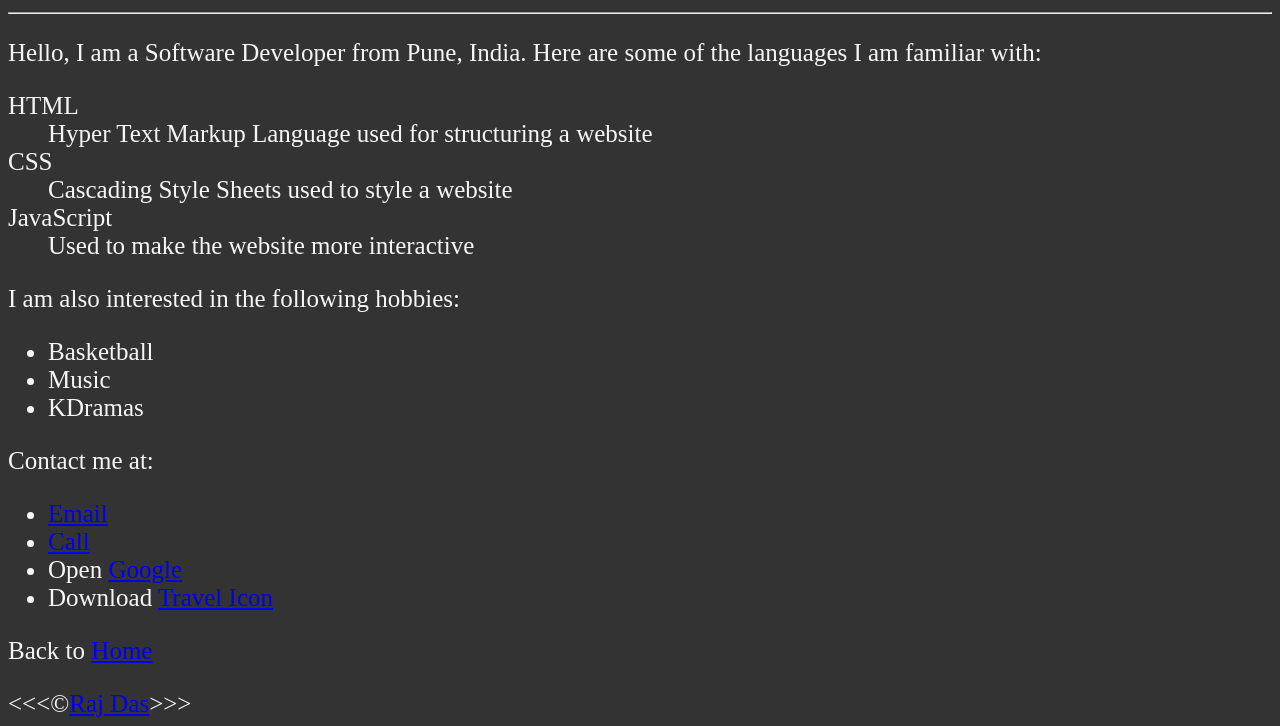
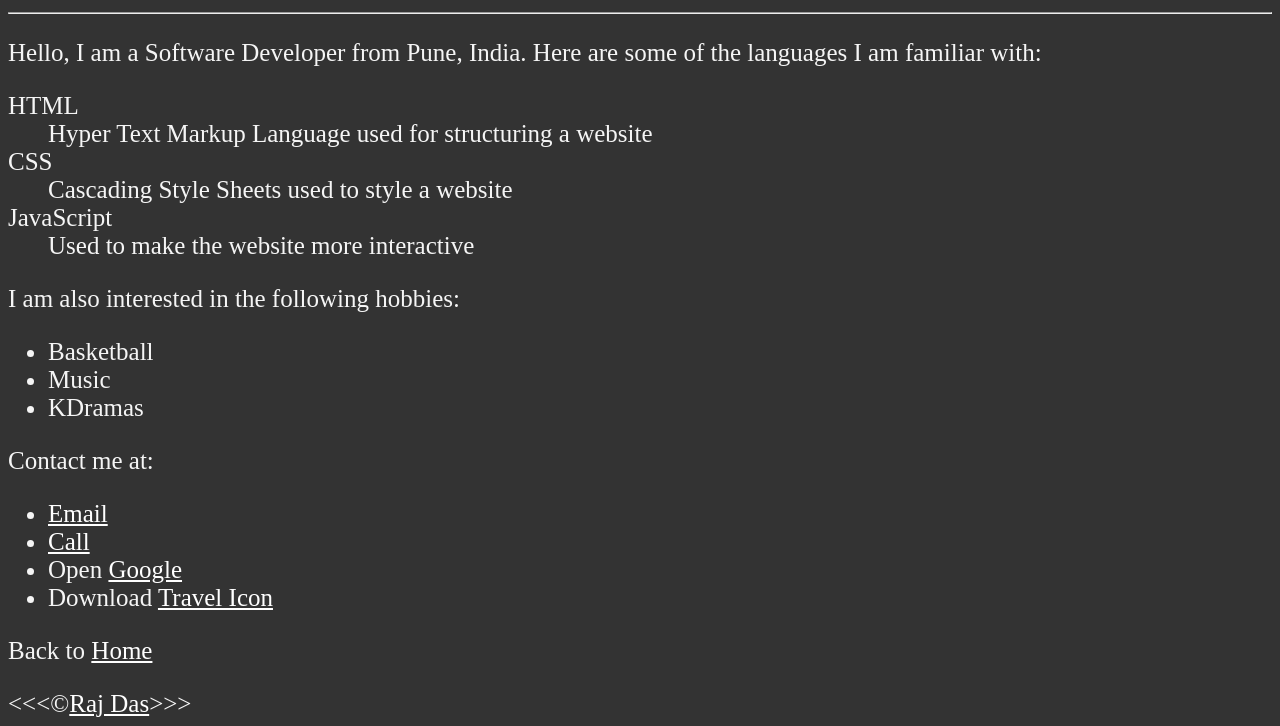
Before and after one commit to analyst-rjd/Web-Development-Projects, a plain HTML site: page HTML /about.html in a window 1280 px wide. Shown: the part 113-839 px from the top of the page. Drawn offline with Linux system fonts and the light colour scheme.

Commit message:
Added main.css

```diff
--- a/HTML /main.css
+++ b/HTML /main.css
@@ -6,3 +6,12 @@
     background-color: #333;
     color:whitesmoke;
 }
+a {
+    color:white
+}
+a:visited{
+    color:aliceblue
+}
+a:hover, a:active{
+    color: #eee;
+}
```
